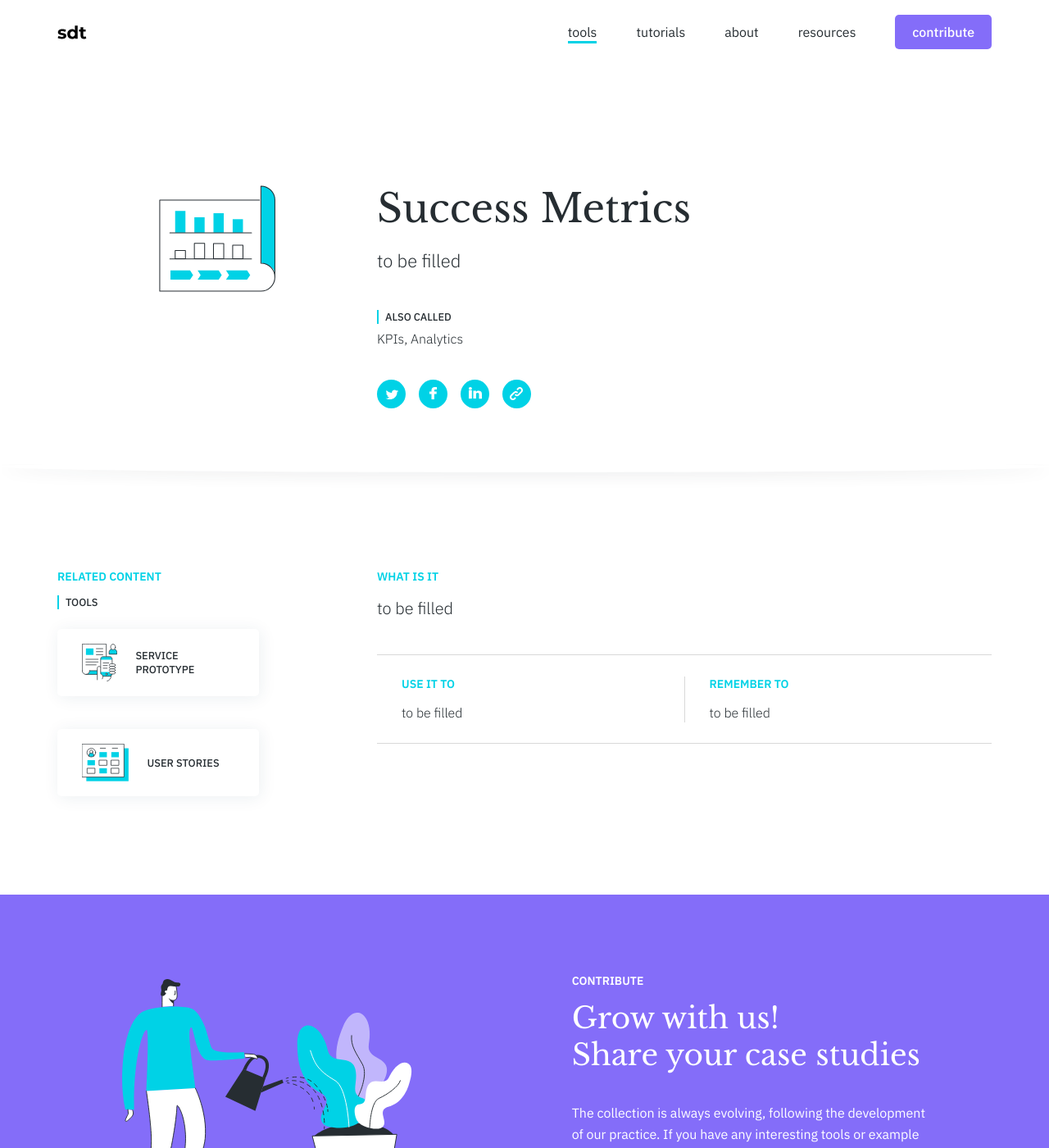
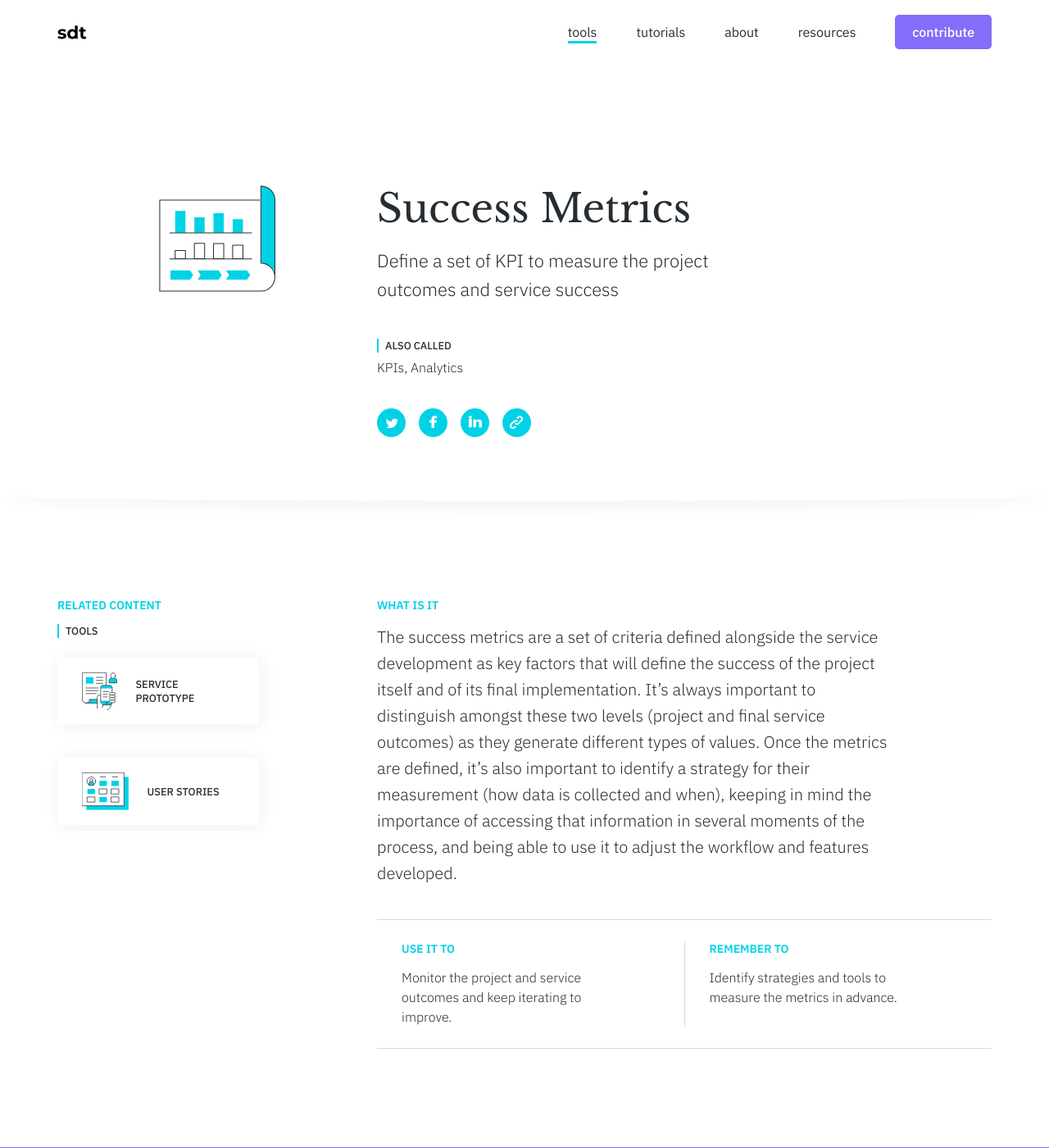
Before and after one commit to service-design-tools/sdt-website, a Jekyll site: the page built from _tools/success-metrics.md, in a window 1280 px wide and 1400 px high. Shown: the whole window at 82% size. Built offline with Jekyll 4.4.1, drawn with Linux system fonts in a browser that asks for light colours.

Commit message:
Update tool “success-metrics”

```diff
--- a/_tools/success-metrics.md
+++ b/_tools/success-metrics.md
@@ -1,6 +1,6 @@
 ---
 title: Success Metrics
-subtitle: to be filled
+subtitle: Define a set of KPI to measure the project outcomes and service success
 properties:
   how:
     - Maps
@@ -42,7 +42,7 @@ related:
   tools:
     - Service Prototype
     - User Stories
-use: to be filled
-reminder: to be filled
+use: Monitor the project and service outcomes and keep iterating to improve.
+reminder: Identify strategies and tools to measure the metrics in advance.
 ---
-to be filled
+The success metrics are a set of criteria defined alongside the service development as key factors that will define the success of the project itself and of its final implementation. It's always important to distinguish amongst these two levels (project and final service outcomes) as they generate different types of values. Once the metrics are defined, it's also important to identify a strategy for their measurement (how data is collected and when), keeping in mind the importance of accessing that information in several moments of the process, and being able to use it to adjust the workflow and features developed.
```
